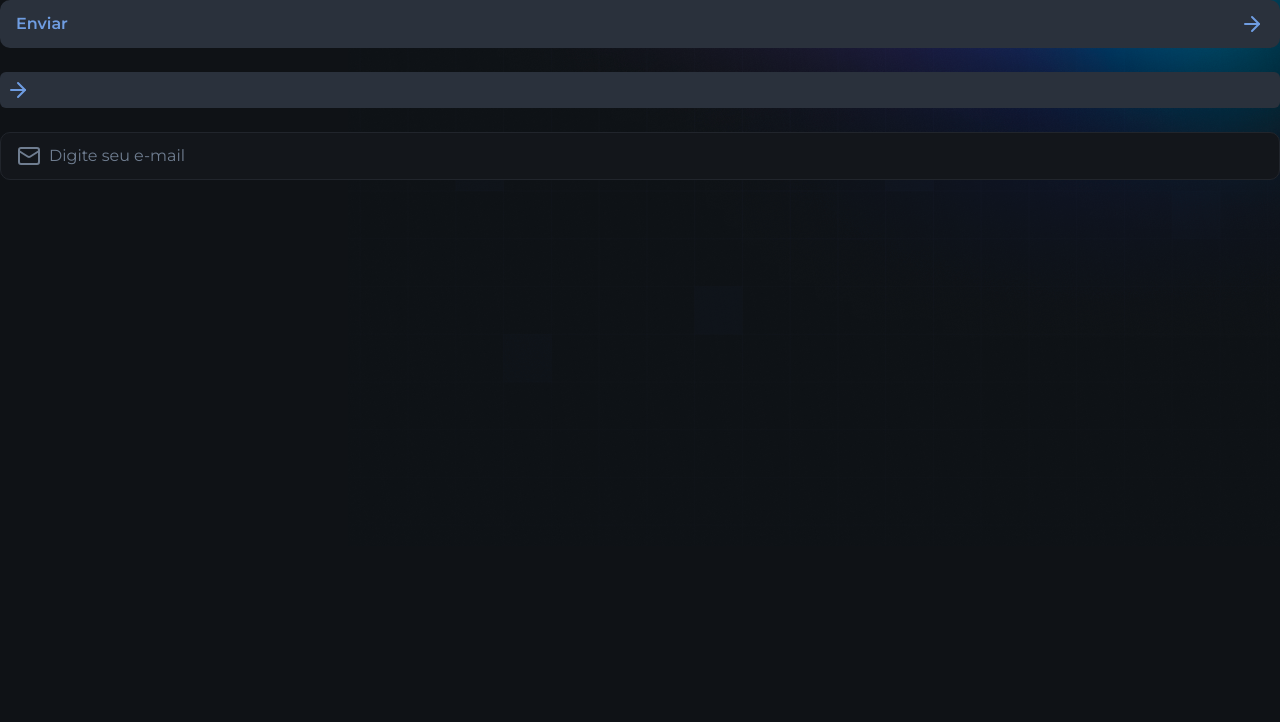
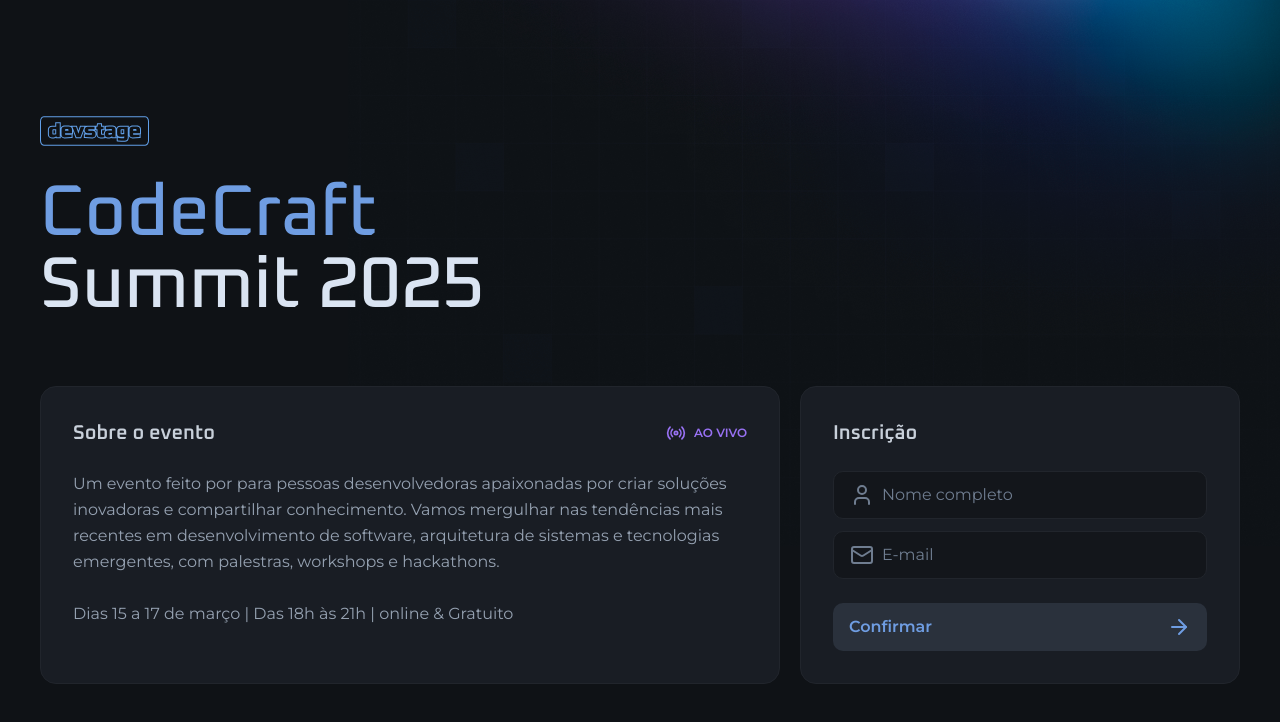
Before and after one commit to Gui-dev/devstage, a Next.js app in the folder web/: page / in a window 1280 px wide. Shown: the top 722 px of the page. Built offline with nearby package versions, Linux system fonts and the light colour scheme.

Commit message:
feat: add home page styles

```diff
--- a/web/src/app/page.tsx
+++ b/web/src/app/page.tsx
@@ -1,25 +1,72 @@
+import logo from '@/assets/logo.svg'
 import { Button } from '@/components/button'
-import { IconButton } from '@/components/icon-button'
 import { InputField, InputIcon, InputRoot } from '@/components/input'
-import { ArrowRight, Mail } from 'lucide-react'
+import { ArrowRight, Mail, Radio, User } from 'lucide-react'
+import Image from 'next/image'
 
 export default function Home() {
   return (
-    <main className="flex flex-col gap-6">
-      <Button>
-        Enviar
-        <ArrowRight />
-      </Button>
-      <IconButton>
-        <ArrowRight />
-      </IconButton>
+    <main className="mx-auto max-w-[1240px] px-5 py-8 md:py-0">
+      <div className="flex min-h-dvh flex-col justify-center gap-16">
+        <div className="flex w-full max-w-[550px] flex-col items-center gap-8 md:items-start">
+          <Image src={logo} alt="Devstage Logo" height={30} width={108.5} />
+          <h1 className="flex flex-col text-center font-heading font-medium text-4xl leading-none md:text-left md:text-7xl">
+            <span className="text-blue">CodeCraft</span> Summit 2025
+          </h1>
+        </div>
 
-      <InputRoot>
-        <InputIcon>
-          <Mail />
-        </InputIcon>
-        <InputField type="email" placeholder="Digite seu e-mail" />
-      </InputRoot>
+        <div className="flex flex-col items-stretch gap-5 md:flex-row">
+          <div className="flex-1 space-y-6 rounded-2xl border border-gray-600 bg-gray-700 p-8">
+            <div className="flex items-center justify-between">
+              <h2 className="font-heading font-semibold text-gray-200 text-xl">
+                Sobre o evento
+              </h2>
+              <span className="flex items-center gap-2 font-semibold text-purple text-xs">
+                <Radio className="size-5" />
+                AO VIVO
+              </span>
+            </div>
+
+            <p className="text-gray-300 text-sm leading-relaxed md:text-base">
+              Um evento feito por para pessoas desenvolvedoras apaixonadas por
+              criar soluções inovadoras e compartilhar conhecimento. Vamos
+              mergulhar nas tendências mais recentes em desenvolvimento de
+              software, arquitetura de sistemas e tecnologias emergentes, com
+              palestras, workshops e hackathons.
+              <br />
+              <br />
+              Dias 15 a 17 de março | Das 18h às 21h | online & Gratuito
+            </p>
+          </div>
+
+          <form className="w-full space-y-6 rounded-2xl border border-gray-600 bg-gray-700 p-8 md:max-w-[440px]">
+            <h2 className="font-heading font-semibold text-gray-200 text-xl">
+              Inscrição
+            </h2>
+
+            <div className="space-y-3">
+              <InputRoot>
+                <InputIcon>
+                  <User />
+                </InputIcon>
+                <InputField type="text" placeholder="Nome completo" />
+              </InputRoot>
+
+              <InputRoot>
+                <InputIcon>
+                  <Mail />
+                </InputIcon>
+                <InputField type="email" placeholder="E-mail" />
+              </InputRoot>
+            </div>
+
+            <Button type="submit">
+              Confirmar
+              <ArrowRight />
+            </Button>
+          </form>
+        </div>
+      </div>
     </main>
   )
 }
```
